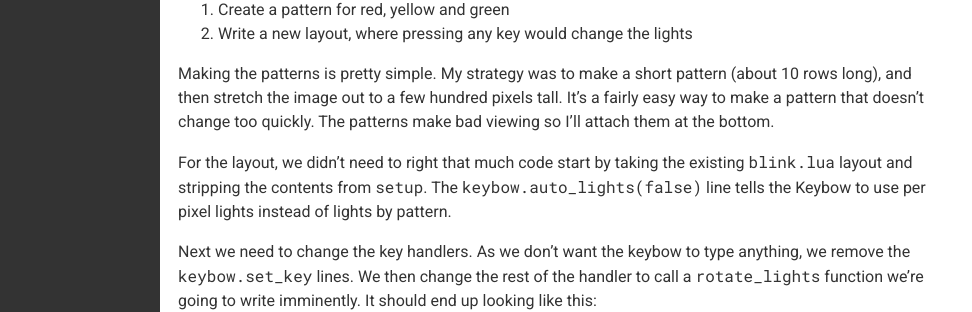
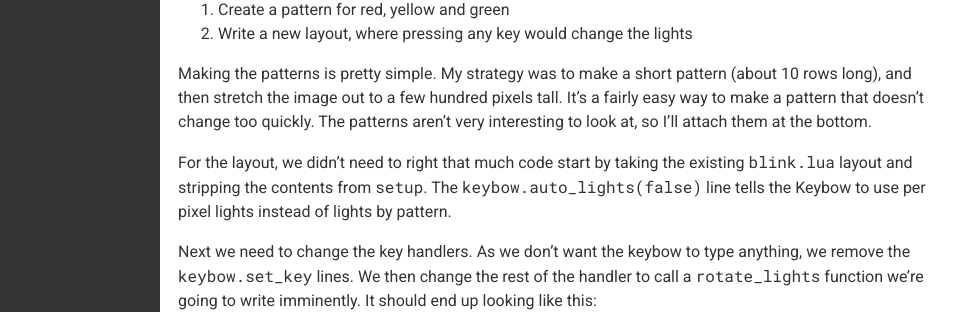
Before and after one commit to FleaRex/PersonalBlog, a Jekyll site: the page built from _posts/2019-08-30-keybow.md, in a window 1280 px wide and 900 px high, scrolled down 1202 px. Shown: the part 196-508 px from the top of the window, without its empty margins (0-972 px from the left). Built offline with Jekyll 4.4.1, drawn with Linux system fonts in a browser that asks for light colours; some of the changed text lies outside the part shown.

Commit message:
Edit keybow post.

```diff
--- a/_posts/2019-08-30-keybow.md
+++ b/_posts/2019-08-30-keybow.md
@@ -8,7 +8,7 @@
 
 ## The Keybow
 
-[The Keybow](https://shop.pimoroni.com/products/keybow) is an interesting kit. It is a lua-controlled, RGB, mechanical keyboard. Assembly is quick and the firmware is supplied through [GitHub](https://github.com/pimoroni/keybow-firmware) which you edit to customise the lights and keys. The keys can run macros and Pimoroni provide macros for common Mac and Windows tasks.
+[The Keybow](https://shop.pimoroni.com/products/keybow) is an interesting kit. It is a lua-controlled, RGB, mechanical keyboard. Assembly is quick and the firmware is supplied through [GitHub](https://github.com/pimoroni/keybow-firmware), which you edit to customise the lights and keys. The keys can run macros and Pimoroni provide macros for common Mac and Windows tasks.
 
 What really had me excited was the lighting options. As well as the expected by key lighting settings, there is the option to define lighting with a `png` file, called a pattern. It's pretty lovely.
 
@@ -24,7 +24,7 @@
 1. Create a pattern for red, yellow and green
 2. Write a new layout, where pressing any key would change the lights
 
-Making the patterns is pretty simple. My strategy was to make a short pattern (about 10 rows long), and then stretch the image out to a few hundred pixels tall. It's a fairly easy way to make a pattern that doesn't change too quickly. The patterns make bad viewing so I'll attach them at the bottom.
+Making the patterns is pretty simple. My strategy was to make a short pattern (about 10 rows long), and then stretch the image out to a few hundred pixels tall. It's a fairly easy way to make a pattern that doesn't change too quickly. The patterns aren't very interesting to look at, so I'll attach them at the bottom.
 
 For the layout, we didn't need to right that much code start by taking the existing `blink.lua` layout and stripping the contents from `setup`. The `keybow.auto_lights(false)` line tells the Keybow to use per pixel lights instead of lights by pattern.
 
```
